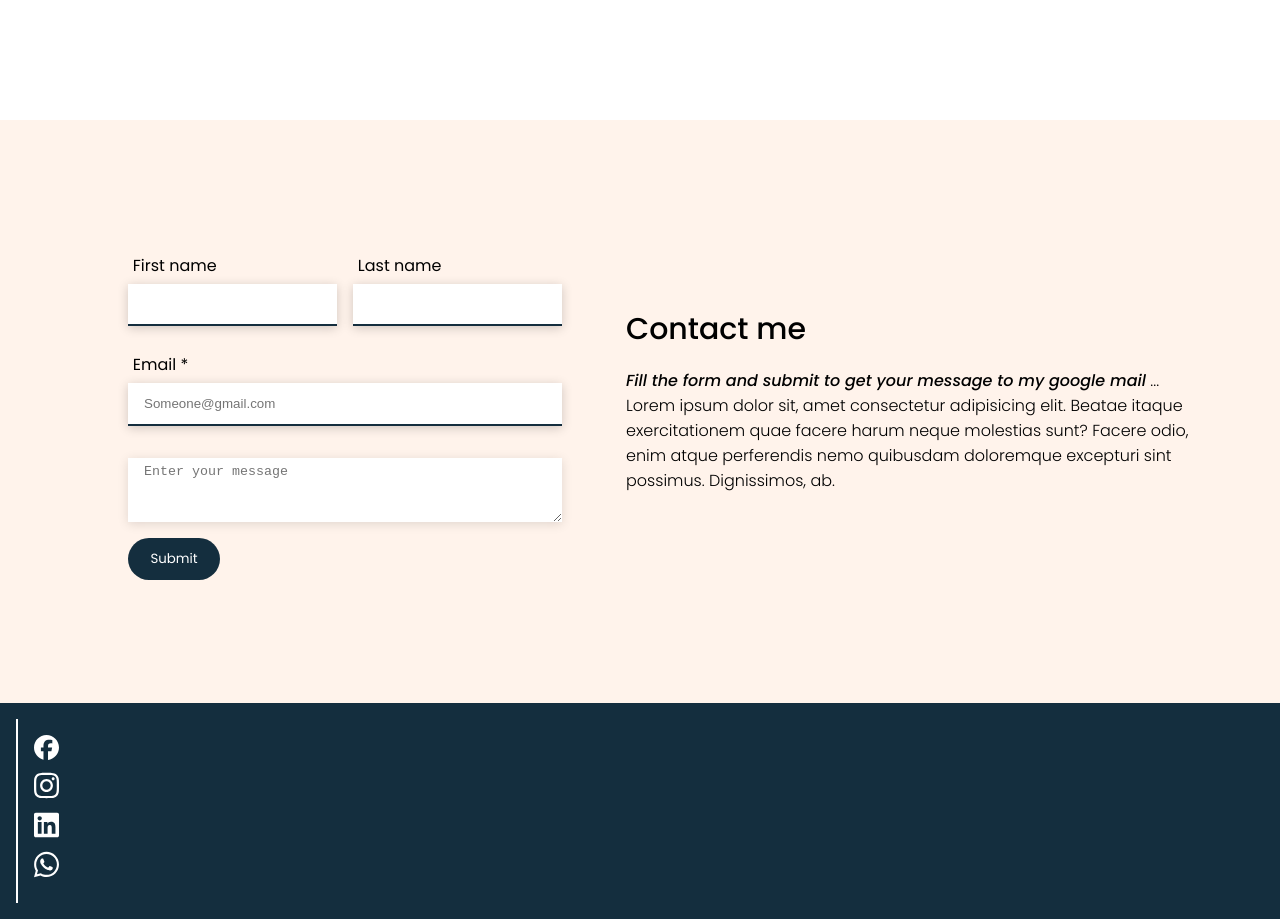
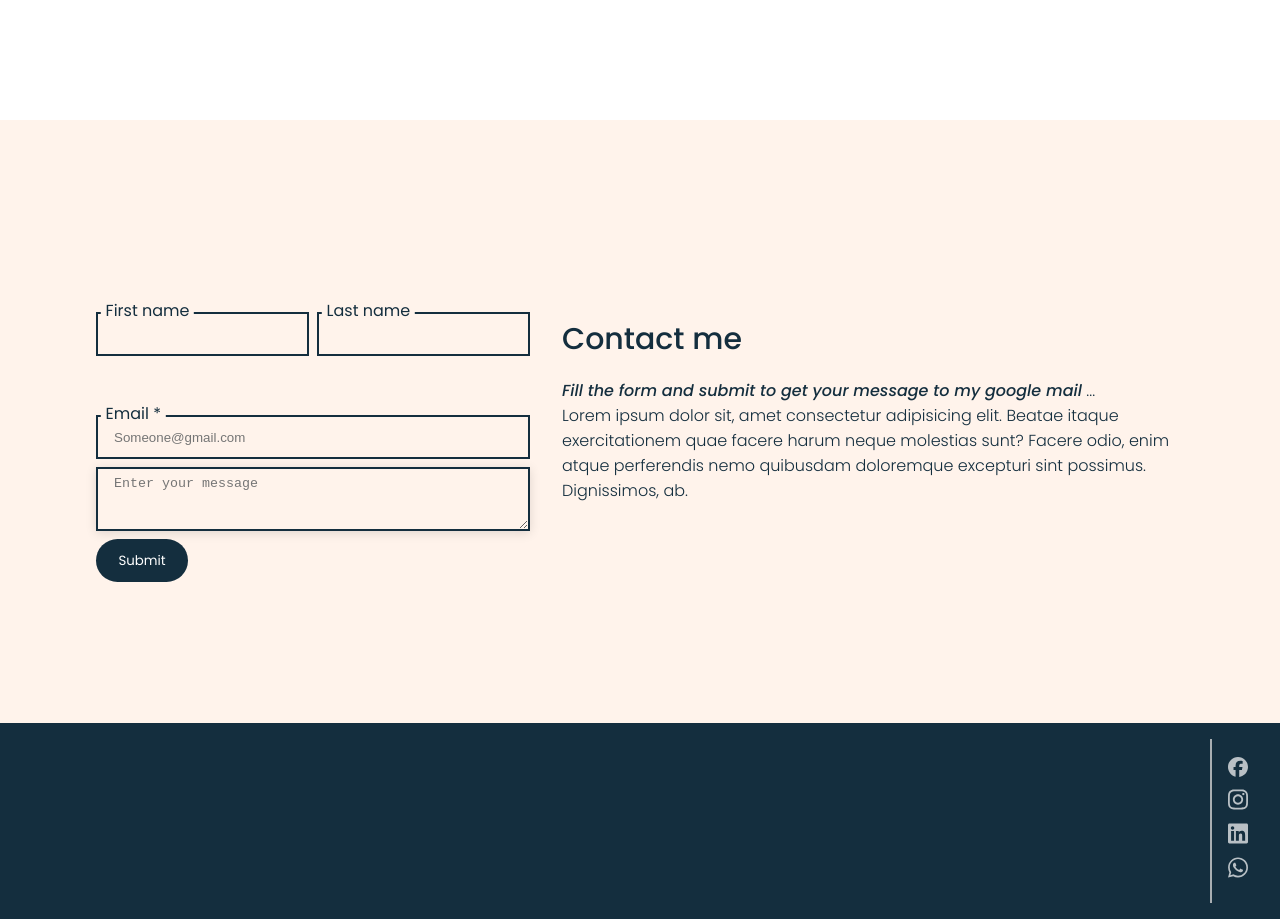
Before and after one commit to PrinceCAD/Aunt-sProject, a plain HTML site: page index.html in a window 1280 px wide. Shown: the part 3080-4000 px from the top of the page. Drawn offline with Linux system fonts and the light colour scheme.

Commit message:
rew form

```diff
--- a/index.html
+++ b/index.html
@@ -118,7 +118,6 @@
                             <input type="email" placeholder="Someone@gmail.com">
                         </div>
                         <div class="input">
-                            <label for="name"></label>
                             <textarea type="text" placeholder="Enter your message"></textarea>
                         </div>
                         <button class="colored">Submit</button>
--- a/sections/contact.css
+++ b/sections/contact.css
@@ -3,8 +3,8 @@
     flex-direction: column;
 }
 #Contact .container{
-    margin: auto;
     display: flex;
+    flex-grow: 1;
     align-items: center;
     gap: 1rem;
     padding: 1rem;
@@ -17,23 +17,35 @@
     display: flex;
     align-items: center;
     justify-content: center;
-    padding: 3rem;
+    padding: 0rem 1rem;
 }
 #Contact form .names{
     display: flex;
     flex-wrap: wrap;
-    gap: 1rem;
+    gap: 0.5rem;
 }
 #Contact form .input{
     display: flex;
     flex-direction: column;
     gap: 1rem;
-    margin-bottom: 1rem;
+    margin-bottom: 0.5rem;
+}
+#Contact form input{
+    border: 2px solid var(--third);
+    background-color: var(--fainted);
+    color: var(--third);
 }
 #Contact form label{
-    transform: translate(0.3rem, 0.6rem);
+    width: fit-content;
+    color: var(--third);
+    padding: 0.3rem;
+    transform: translate(0.3rem, 2rem);
+    background-color: var(--fainted);
 }
 #Contact form textarea{
+    color: var(--third);
+    border: 2px solid var(--third);
+    background-color: var(--fainted);
     max-height: 5rem;
     max-width: 40rem;
 }
@@ -65,10 +77,12 @@
     font-family: var(--poppins);
     font-weight: 500;
     font-size: 30px;
+    color: var(--third);
 }
 #Contact .right .contents .toprow p{
     font-family: var(--poppins);
     font-weight: 300;
+    color: var(--third);
 }
 
 #Contact .right .contents .bottomrow{
@@ -82,12 +96,21 @@
     padding: 1rem;
     background-color: var(--third);
     width: 100%;
+    display: flex;
 }
 
+#Contact .footer>div{
+    height: 100%;
+}
+
+#Contact .footer .footerleft{
+    flex-grow: 1;
+    background-color: red;
+}
 #Contact .footer .footerright{
     display: flex;
     flex-direction: column;
     gap: 0.2rem;
     padding: 1rem;
-    border-left: 2px solid #fff;
+    border-left: 2px solid #d8d8d8c0;
 }
--- a/style.css
+++ b/style.css
@@ -108,13 +108,14 @@ section{
 }
 label{
     font-family: var(--poppins);
+    font-size: 16px;
 }
 input{
     padding: 0.8rem 1rem;
     outline: none;
-    border: none;
-    border-bottom: 2px solid var(--third);
-    box-shadow: 0 2px 10px #00000030;
+    /* border: none; */
+    /* border-bottom: 2px solid var(--third); */
+    /* box-shadow: 0 2px 10px #00000030; */
 }
 textarea{
     padding: 0.4rem 1rem;
@@ -135,8 +136,9 @@ textarea{
     font-family: var(--poppins);
 }
 .icon{
-    width: 25px;
+    width: 20px;
     transition: var(--messagesHomeTrans);
+    opacity: 0.7;
 }
 .icon:hover{
     transform: rotate(180deg);
```
